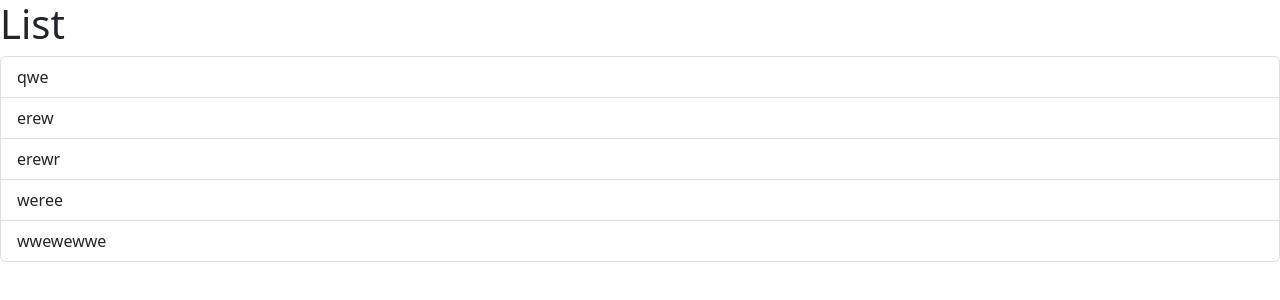
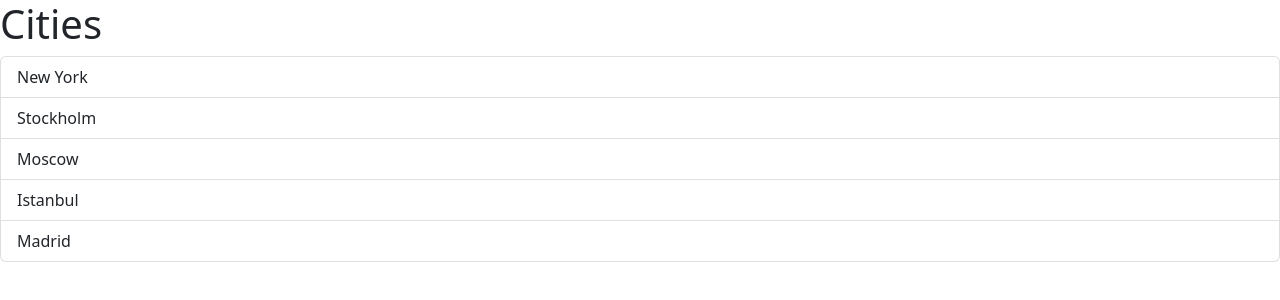
Before and after one commit to elen-oz/hi_expenses-app, a React (Vite) app: page / in a window 1280 px wide. Shown: the top 300 px of the page. Built offline with nearby package versions, Linux system fonts and the light colour scheme.

Commit message:
feat: add props

```diff
--- a/src/App.tsx
+++ b/src/App.tsx
@@ -1,9 +1,11 @@
 import ListGroup from './components/ListGroup';
 
 const App = () => {
+  let items = ['New York', 'Stockholm', 'Moscow', 'Istanbul', 'Madrid'];
+
   return (
     <>
-      <ListGroup />
+      <ListGroup items={items} heading='Cities' />
     </>
   );
 };
--- a/src/components/ListGroup.tsx
+++ b/src/components/ListGroup.tsx
@@ -1,12 +1,16 @@
 import { useState } from 'react';
 
-const ListGroup = () => {
-  let items = ['qwe', 'erew', 'erewr', 'weree', 'wwewewwe'];
+interface Props {
+  items: string[];
+  heading: string;
+}
+
+const ListGroup = ({ items, heading }: Props) => {
   const [selectedIndex, setSelectedIndex] = useState(-1);
 
   return (
     <>
-      <h1>List</h1>
+      <h1>{heading}</h1>
       {items.length === 0 && <p>No item found</p>}
       <ul className='list-group'>
         {items.map((item, index) => (
```
